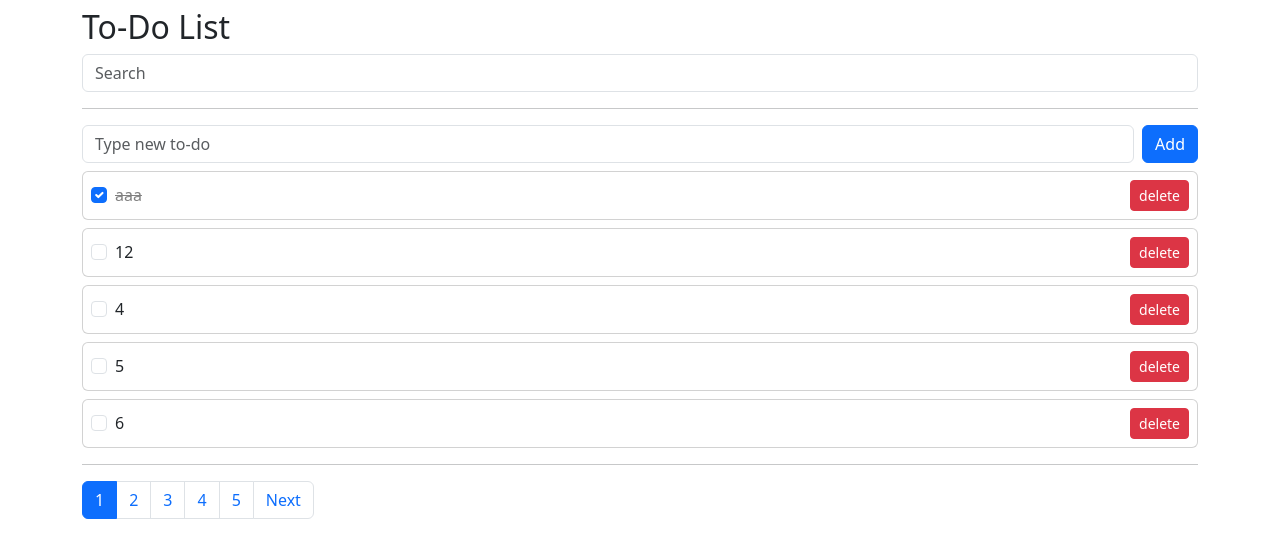
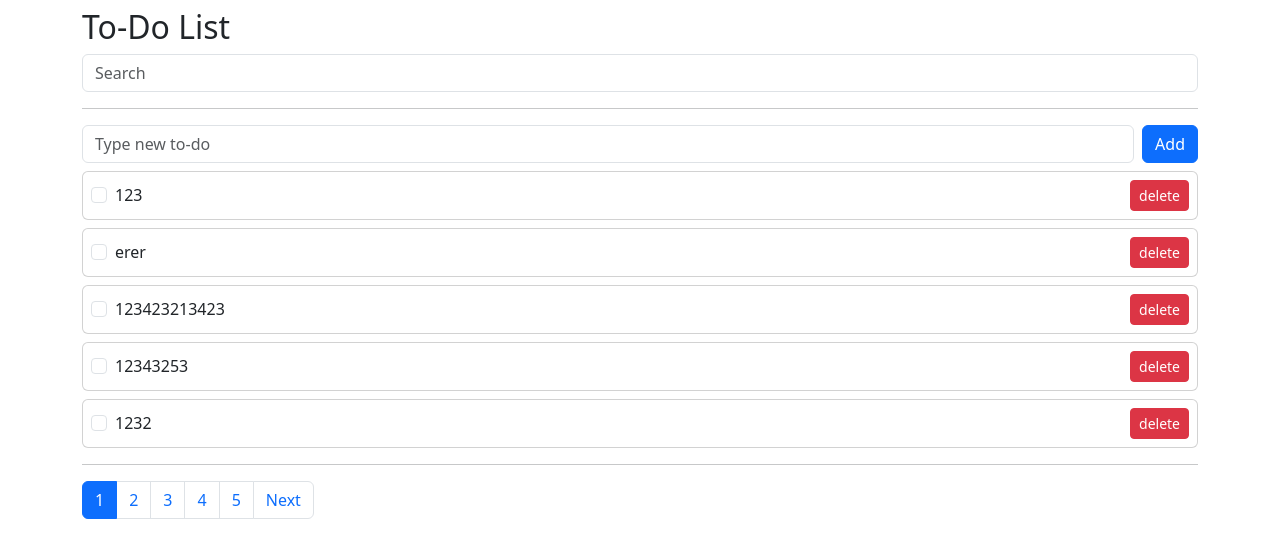
Before and after one commit to rooluDev/vue-clone-kossie, a Vue app: page / in a window 1280 px wide. Shown: the top 558 px of the page. Built offline with nearby package versions, Linux system fonts and the light colour scheme; data requests are answered from the project's data file.

Commit message:
lecture 39

```diff
--- a/db.json
+++ b/db.json
@@ -14,11 +14,6 @@
       "subject": "4",
       "completed": false,
       "id": 7
-    },
-    {
-      "subject": "5",
-      "completed": false,
-      "id": 8
     },
     {
       "subject": "6",
@@ -104,6 +99,16 @@
       "subject": "123423213423",
       "completed": false,
       "id": 25
+    },
+    {
+      "subject": "erer",
+      "completed": false,
+      "id": 26
+    },
+    {
+      "subject": "123",
+      "completed": false,
+      "id": 27
     }
   ]
 }
--- a/src/App.vue
+++ b/src/App.vue
@@ -53,7 +53,7 @@
             currentPage.value = page;
             try {
                 const res = await axios.get(
-                    `http://localhost:3000/todos?subject_like=${searchText.value}&_page=${page}&_limit=${limit}`
+                    `http://localhost:3000/todos?_sort=id&_order=desc&subject_like=${searchText.value}&_page=${page}&_limit=${limit}`
                 );
                 numberOfTodos.value = res.headers['x-total-count'];
                 todos.value = res.data;
@@ -68,23 +68,23 @@
         const addTodo = async (todo) => {
             error.value = '';
             try {
-                const res = await axios.post('http://localhost:3000/todos', {
+                await axios.post('http://localhost:3000/todos', {
                     subject: todo.subject,
                     completed: todo.completed
                 });
-                todos.value.push(res.data);
+                getTodos(1);
             } catch (err) {
                 console.log(err);
                 error.value = 'Something went wrong.';
             }
         };
 
-        const deleteTodo = async index => {
+        const deleteTodo = async (index) => {
             error.value = '';
             const id = todos.value[index].id;
             try {
                 await axios.delete('http://localhost:3000/todos/' + id);
-                todos.value.splice(index, 1);
+                getTodos(1);
             } catch (err) {
                 console.log(err);
                 error.value = 'Something went wrong.';
```
